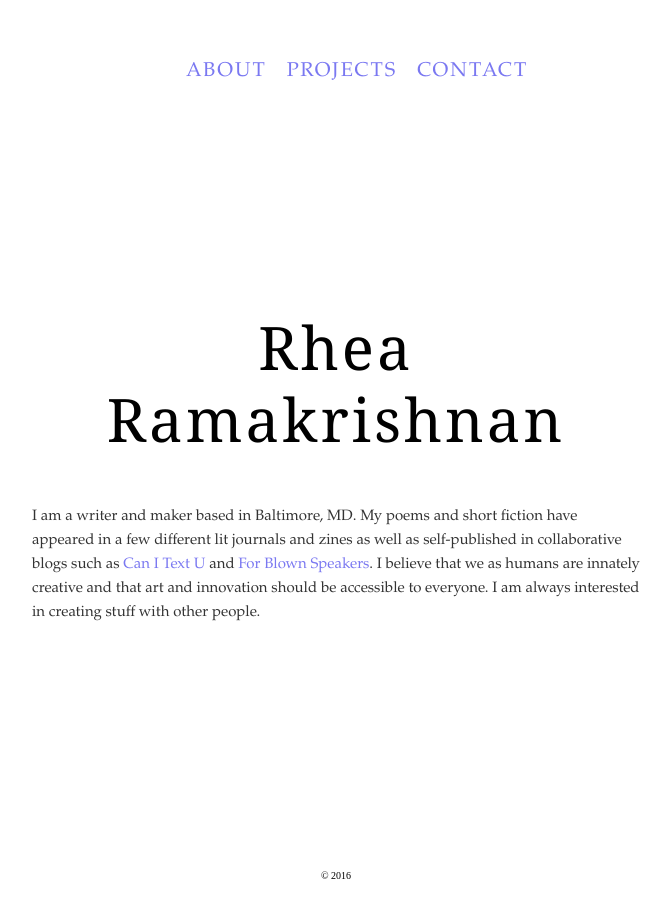
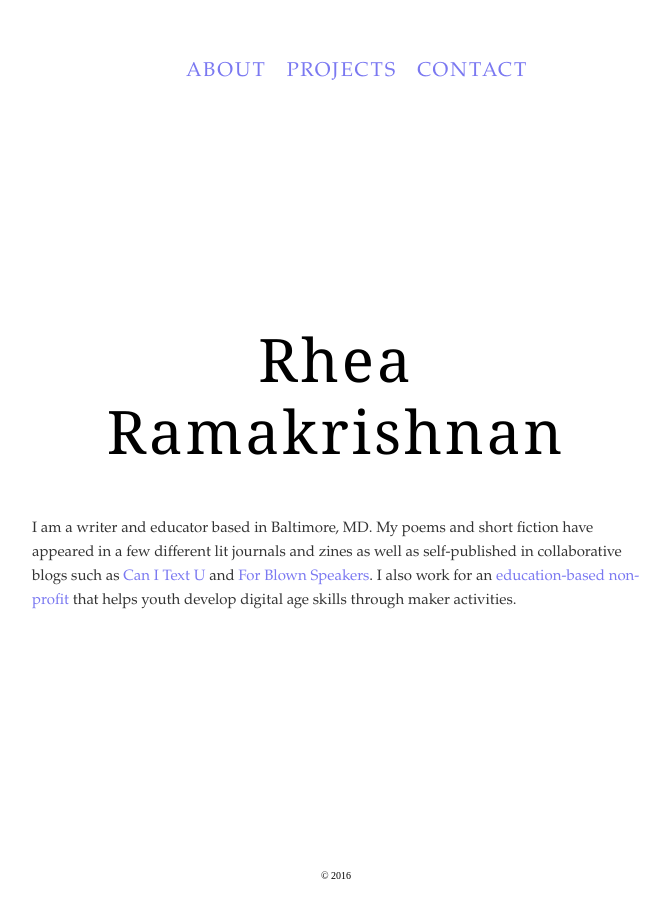
Before and after one commit to reram/reram.github.io, a Jekyll site: the page built from index.html, in a window 1280 px wide. Shown: the whole page, without its empty margins (304-975 px from the left). Built offline with Jekyll 4.4.1, drawn with Linux system fonts in a browser that asks for light colours.

Commit message:
Update index.html

```diff
--- a/index.html
+++ b/index.html
@@ -20,12 +20,12 @@ layout: page
 <h1>Rhea Ramakrishnan</h1>
 
       <p>
-      I am a writer and maker based in Baltimore, MD.
+      I am a writer and educator based in Baltimore, MD.
       My poems and short fiction have appeared in a few different lit journals and zines as well as self-published in collaborative
       blogs such as <a href="https://canitextu.wordpress.com/author/rhearamakrishnan/">Can I Text U</a> and
       <a href="https://forblownspeakers.wordpress.com/author/rhearamakrishnan/">For Blown Speakers</a>.
-      I believe that we as humans are innately creative and that art and innovation should be accessible to everyone.
-      I am always interested in creating stuff with other people.
+        I also work for an <a href="http://www.digitalharbor.org/">education-based non-profit</a> that helps youth develop
+        digital age skills through maker activities.
       </p>
 
     </section>
```
